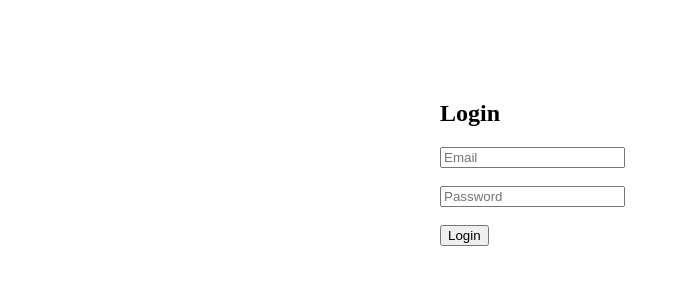
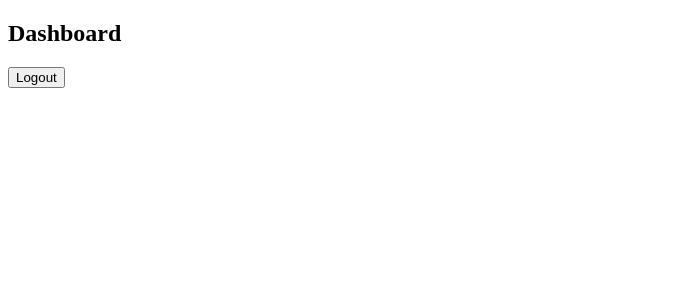
Before and after one commit to MAHARSH07/flowtrack, a React app in the folder frontend/: page / in a window 1280 px wide. Shown: the top 300 px of the page, without its empty margins (0-680 px from the left). Built offline with nearby package versions, Linux system fonts and the light colour scheme; sample sign-in values are in the browser's storage; the HTML template or start-up script is replaced by a standard one.

Commit message:
feat: add protected routing and frontend auth flow

```diff
--- a/frontend/package.json
+++ b/frontend/package.json
@@ -12,7 +12,8 @@
   "dependencies": {
     "axios": "^1.13.2",
     "react": "^19.2.0",
-    "react-dom": "^19.2.0"
+    "react-dom": "^19.2.0",
+    "react-router-dom": "^7.11.0"
   },
   "devDependencies": {
     "@eslint/js": "^9.39.1",
--- a/frontend/src/App.tsx
+++ b/frontend/src/App.tsx
@@ -1,7 +1,25 @@
+import { BrowserRouter, Routes, Route } from "react-router-dom";
 import Login from "./pages/Login";
+import Dashboard from "./pages/Dashboard";
+import ProtectedRoute from "./components/ProtectedRoute";
 
 function App() {
-  return <Login />;
+  return (
+    <BrowserRouter>
+      <Routes>
+        <Route path="/login" element={<Login />} />
+
+        <Route
+          path="/"
+          element={
+            <ProtectedRoute>
+              <Dashboard />
+            </ProtectedRoute>
+          }
+        />
+      </Routes>
+    </BrowserRouter>
+  );
 }
 
 export default App;
--- a/frontend/src/auth/auth.ts
+++ b/frontend/src/auth/auth.ts
@@ -6,6 +6,10 @@ export function getToken(): string | null {
   return localStorage.getItem("access_token");
 }
 
+export function isAuthenticated(): boolean {
+  return !!getToken();
+}
+
 export function logout() {
   localStorage.removeItem("access_token");
 }
--- /dev/null
+++ b/frontend/src/components/ProtectedRoute.tsx
@@ -0,0 +1,16 @@
+import { Navigate } from "react-router-dom";
+import { isAuthenticated } from "../auth/auth";
+import type { ReactNode } from "react";
+
+interface Props {
+  children: ReactNode;
+}
+
+function ProtectedRoute({ children }: Props) {
+  if (!isAuthenticated()) {
+    return <Navigate to="/login" replace />;
+  }
+  return <>{children}</>;
+}
+
+export default ProtectedRoute;
--- a/frontend/src/pages/Login.tsx
+++ b/frontend/src/pages/Login.tsx
@@ -1,26 +1,31 @@
 import { useState } from "react";
 import api from "../api/client";
 import { setToken } from "../auth/auth";
+import { useNavigate } from "react-router-dom";
+
 
 function Login() {
   const [email, setEmail] = useState("");
   const [password, setPassword] = useState("");
   const [error, setError] = useState("");
+  const navigate = useNavigate();
+
 
   const handleLogin = async (e: React.FormEvent) => {
     e.preventDefault();
     setError("");
 
     try {
-      const response = await api.post("/auth/login", {
+        const response = await api.post("/auth/login", {
         email,
         password,
-      });
+        });
 
-      setToken(response.data.access_token);
-      alert("Login successful");
+        setToken(response.data.access_token);
+        navigate("/");
+
     } catch (err: any) {
-      setError(err.response?.data?.detail || "Login failed");
+        setError(err.response?.data?.detail || "Login failed");
     }
   };
 
```
Also changed, not shown: 1 other file (tests, documents, lock files or other folders).
